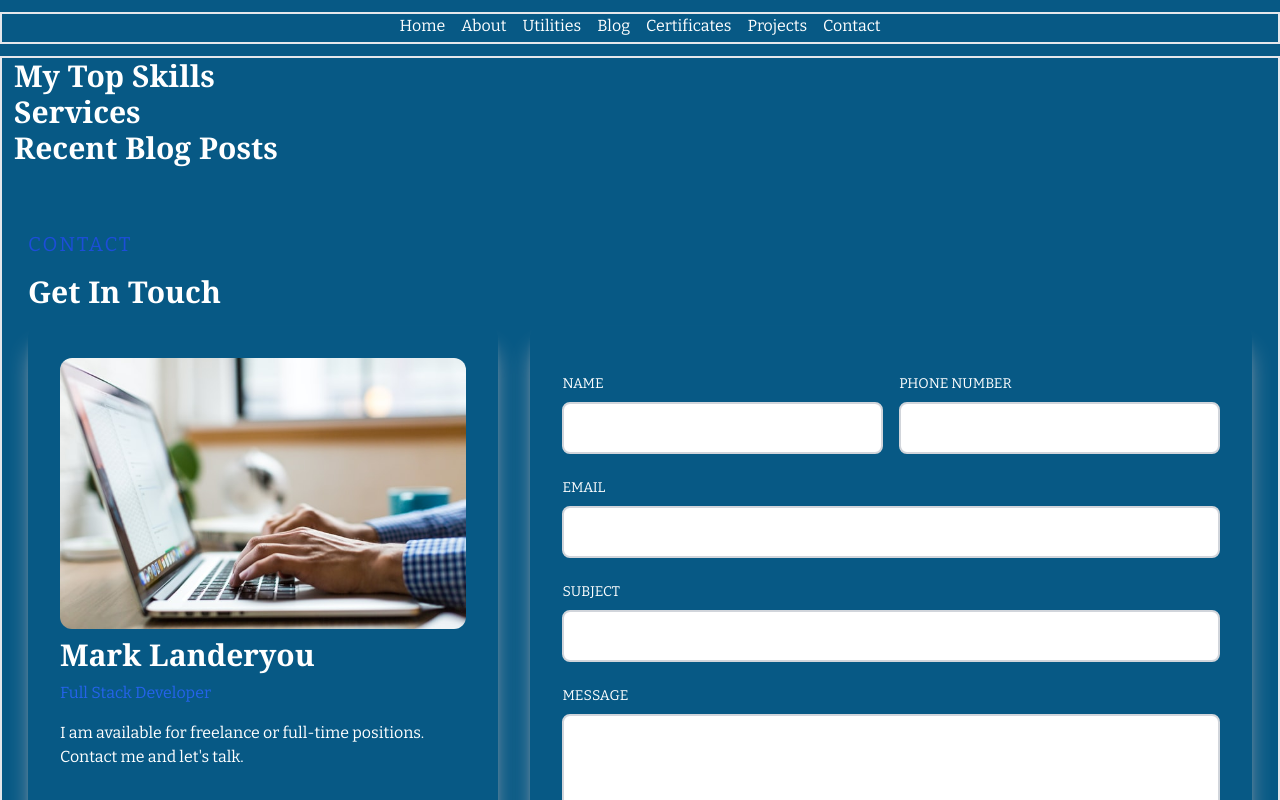
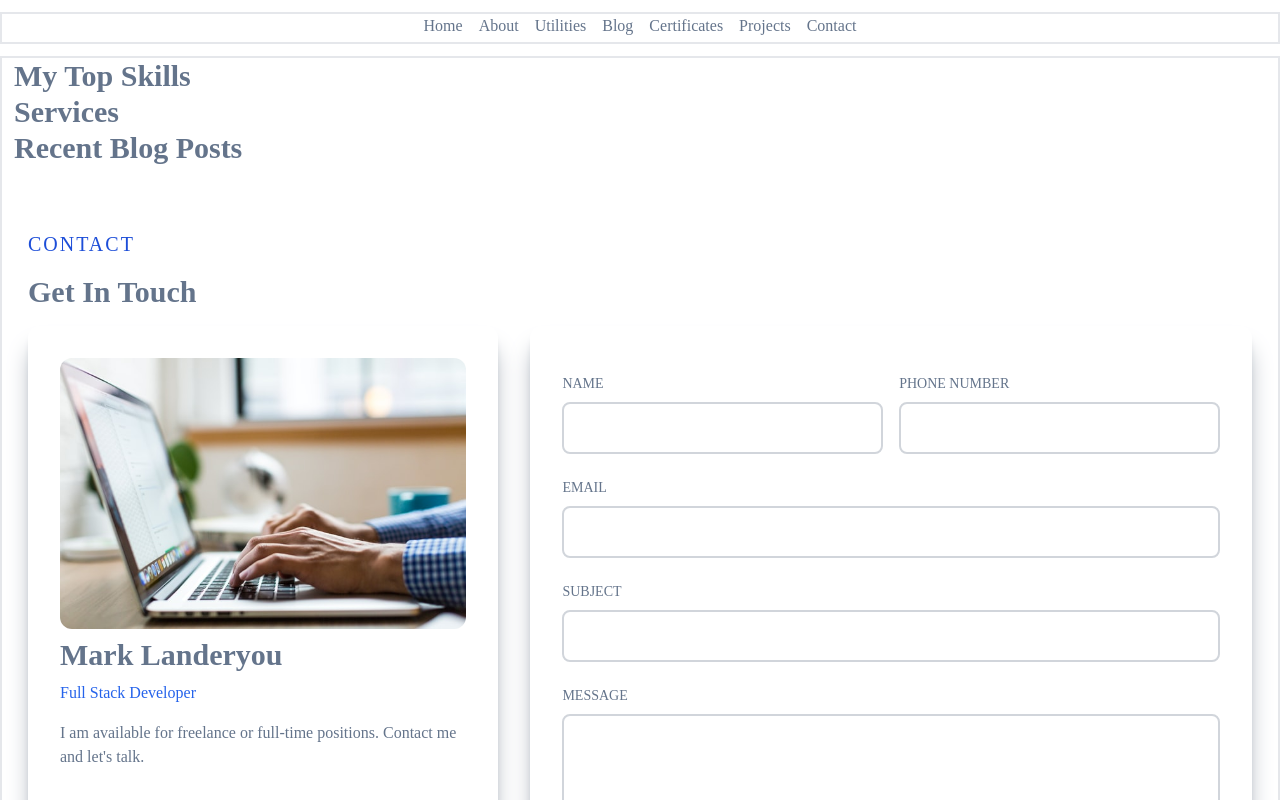
Before and after one commit to samurai71/portfolio, a Next.js app: page / in a window 1280 px wide. Shown: the top 800 px of the page. Built offline with nearby package versions, Linux system fonts and the light colour scheme.

Commit message:
refactor: edited files

```diff
--- a/src/app/globals.css
+++ b/src/app/globals.css
@@ -5,14 +5,19 @@
 body {
   @apply text-slate-500 dark:bg-sky-800 dark:text-white;
 }
-/* h1,h2,h3,h4,h5,h6 {
-@apply font{bitter.className};
-} */
+h1,
+h2,
+h3,
+h4,
+h5,
+h6 {
+  font-family: var(--font-raleway);
+}
 
 h1 {
-  @apply font-bold font-serif text-4xl;
+  @apply font-bold text-4xl;
 }
 
 h2 {
-  @apply font-bold font-serif text-3xl;
+  @apply font-bold text-3xl;
 }
--- a/src/app/layout.tsx
+++ b/src/app/layout.tsx
@@ -4,8 +4,16 @@ import "./globals.css";
 import { Raleway, Bitter, Inter } from "next/font/google";
 
 const inter = Inter({ subsets: ["latin"] });
-const bitter = Bitter({ subsets: ["latin"] });
-const raleway = Raleway({ subsets: ["latin"] });
+const bitter = Bitter({
+  subsets: ["latin"],
+  display: "swap",
+  variable: "--font-bitter",
+});
+const raleway = Raleway({
+  subsets: ["latin"],
+  display: "swap",
+  variable: "--font-raleway",
+});
 
 export const metadata = {
   title: {
@@ -21,8 +29,8 @@ export default function RootLayout({
   children: React.ReactNode;
 }) {
   return (
-    <html lang="en" className="dark">
-      <body className={bitter.className}>
+    <html lang="en" className="{`${bitter.variable} ${raleway.variable}`}">
+      <body className="dark">
         <TopNav />
         {children}
         <Footer />
--- a/src/app/page.tsx
+++ b/src/app/page.tsx
@@ -6,7 +6,7 @@ export default function Home() {
   return (
     <main className="container mx-auto px-3 border-2">
       <Topskills />
-      <h2>Services</h2>
+      <h2 className="font-serif">Services</h2>
       <h2>Recent Blog Posts</h2>
       <Contact />
     </main>
--- a/src/app/projects/page.jsx
+++ b/src/app/projects/page.jsx
@@ -6,7 +6,7 @@ export const metadata = {
 
 const portfolio = () => {
   return (
-    <section className="container mx-auto px-2 bg-gray-500 rounded pt-2 pb-2">
+    <section className="container mx-auto px-2 rounded pt-2 pb-2">
       <h2 className="pb-2">Projects</h2>
       <p className="indent-2">
         Some of my projects that I have created. Some of these projects were for
--- a/src/components/Contact.jsx
+++ b/src/components/Contact.jsx
@@ -111,7 +111,7 @@ const Contact = () => {
                     name="message"
                   ></textarea>
                 </div>
-                <button className="mt-4 w-full p-4 text-gray-100">
+                <button className="mt-4 w-full p-4 text-black bg-sky-700 rounded-lg">
                   Send Message
                 </button>
               </form>
--- a/tailwind.config.js
+++ b/tailwind.config.js
@@ -6,6 +6,13 @@ module.exports = {
     "./src/app/**/*.{js,ts,jsx,tsx,mdx}",
   ],
   darkMode: "class",
-  theme: {},
+  theme: {
+    extend: {
+      fontFamily: {
+        sans: ["var(--font-bitter)"],
+        serif: ["var(--font-raleway)"],
+      },
+    },
+  },
   plugins: [require("@tailwindcss/typography")],
 };
```
